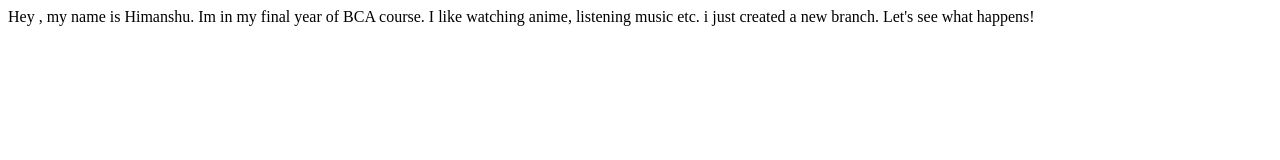
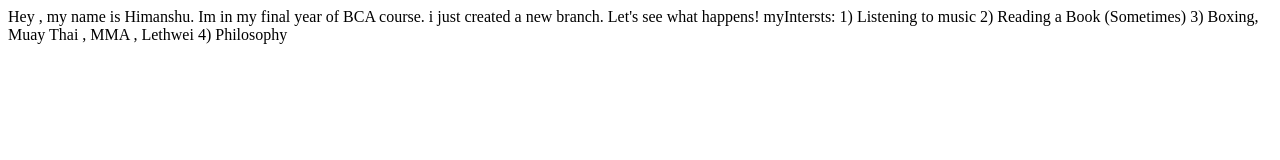
Before and after one commit to Himanshu-Dhawale/somethin-at-somewhere, a plain HTML site: page index.html in a window 1280 px wide. Drawn offline with Linux system fonts and the light colour scheme.

Commit message:
upadate few interests

```diff
--- a/index.html
+++ b/index.html
@@ -7,8 +7,14 @@
 </head>
 <body>
     Hey , my name is Himanshu. Im in my final year of BCA course.
-    I like watching anime, listening music etc.
 
     i just created a new branch. Let's see what happens!
+
+    myIntersts:
+    1) Listening to music
+    2) Reading a Book (Sometimes)
+    3) Boxing, Muay Thai , MMA , Lethwei
+    4) Philosophy
+
 </body>
 </html>
```
